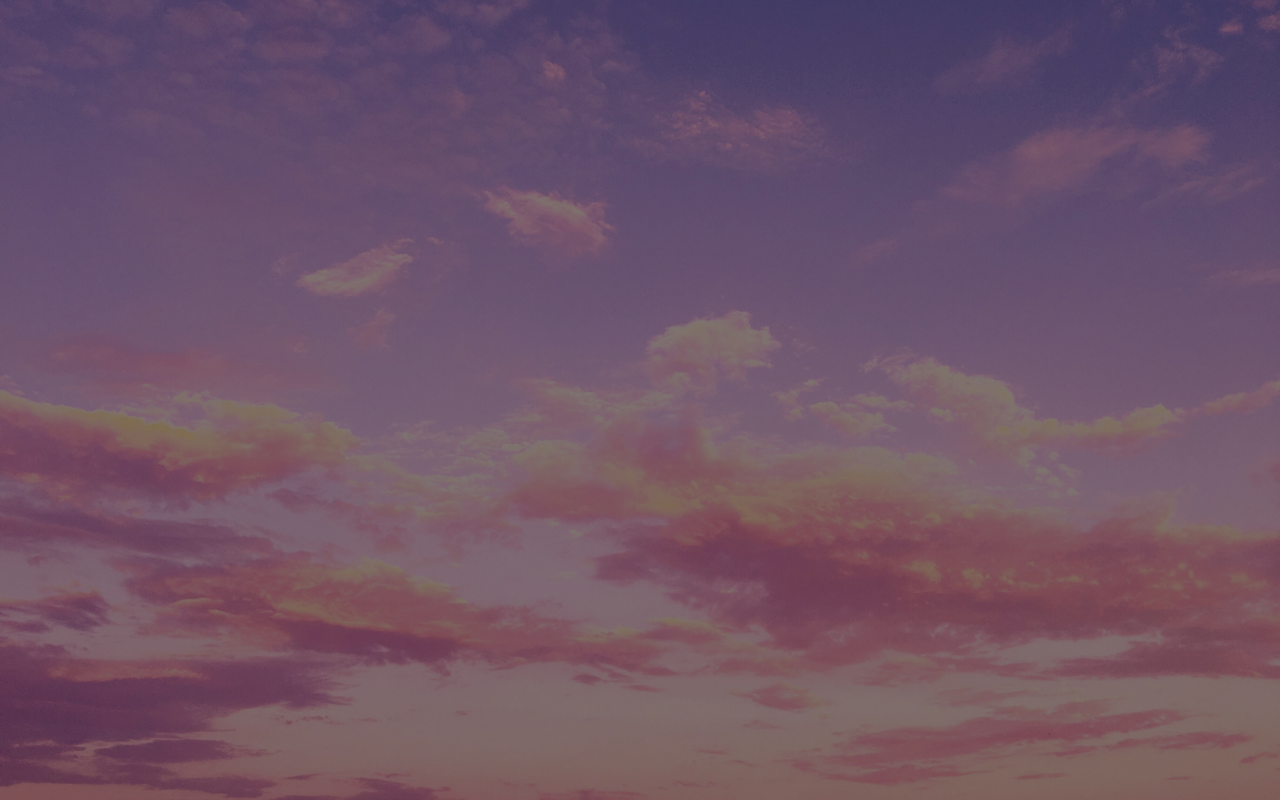
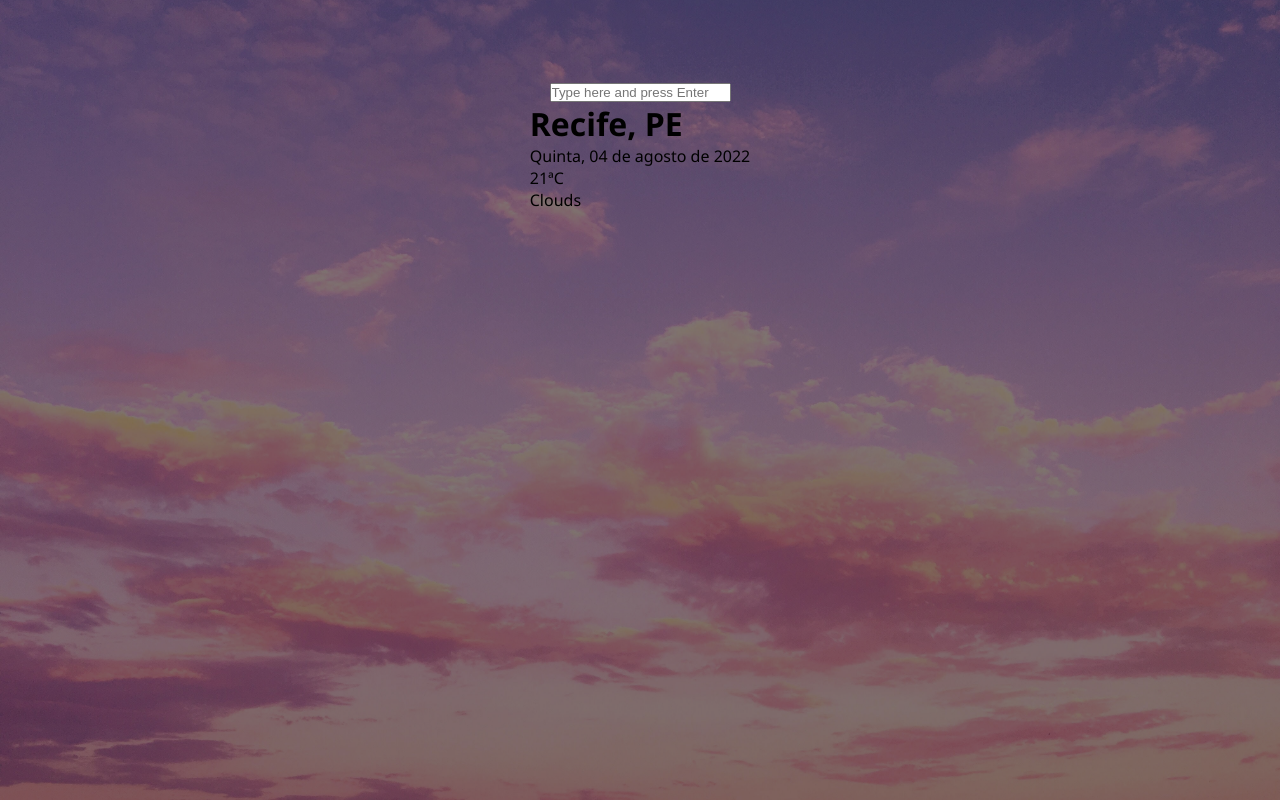
Before and after one commit to barbosadiego/vue-weather-app, a Vue app: page / in a window 1280 px wide. Built offline with nearby package versions, Linux system fonts and the light colour scheme.

Commit message:
estrutura geral

```diff
--- a/src/App.vue
+++ b/src/App.vue
@@ -1,36 +1,66 @@
 <template>
   <div id="app">
     <div class="overlay"></div>
+    <main>
+      <div class="search">
+        <input
+          type="text"
+          placeholder="Type here and press Enter"
+          v-model="location"
+        />
+      </div>
+
+      <div class="info">
+        <h1>Recife, PE</h1>
+        <p>Quinta, 04 de agosto de 2022</p>
+        <p class="temp">21ªC</p>
+        <p class="description">Clouds</p>
+      </div>
+    </main>
   </div>
 </template>
 
 <script>
-
 export default {
   name: 'App',
-  components: {
-  }
-}
+  data() {
+    return {
+      location: '',
+    };
+  },
+};
 </script>
 
 <style>
-*{
+* {
   margin: 0px;
   padding: 0px;
   box-sizing: border-box;
 }
-#app{
+#app {
   width: 100%;
   height: 100vh;
   background-image: url(./assets/background.jpg);
   background-size: cover;
   background-position: center bottom;
   display: grid;
+  font-family: 'Segoe UI', Tahoma, Geneva, Verdana, sans-serif;
 }
-.overlay{
+.overlay {
   width: 100%;
   height: 100vh;
-  background-color: rgba(0, 0, 0, .5);
+  background-color: rgba(0, 0, 0, 0.5);
   grid-column: 1;
+  grid-row: 1;
+}
+main {
+  grid-column: 1;
+  grid-row: 1;
+  display: flex;
+  flex-direction: column;
+  align-items: center;
+  width: 100%;
+  height: 100vh;
+  padding: 5rem;
 }
 </style>
```
